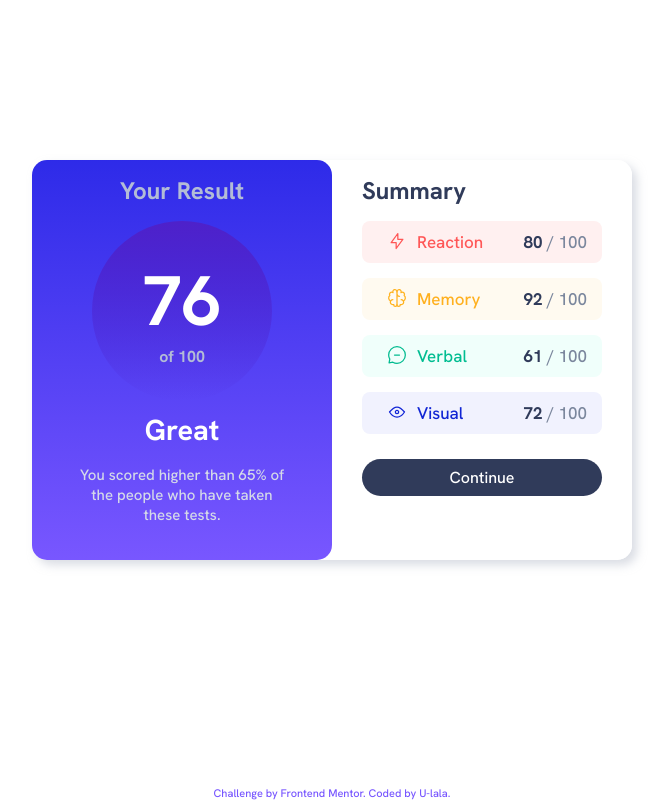
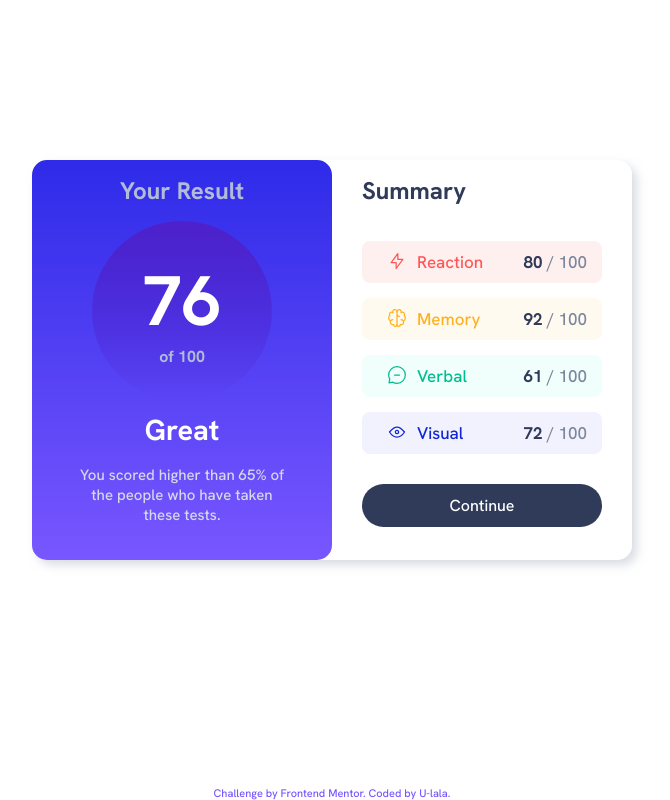
Before and after one commit to u-lala/Summary-Component, a plain HTML site: page index.html in a window 1280 px wide. Shown: the whole page, without its empty margins (308-978 px from the left). Drawn offline with Linux system fonts and the light colour scheme.

Commit message:
style changes

```diff
--- a/styles.css
+++ b/styles.css
@@ -56,6 +56,7 @@ body {
     padding: 15px 0;
     text-align: left;
     color: hsl(224, 30%, 27%);
+    margin-bottom: 20px;
 }
 .section2 {
     background-color: hsl(0, 0%, 100%);
@@ -68,7 +69,7 @@ body {
     flex-direction: column;
     align-items: stretch;
     gap: 15px;
-    margin-bottom: 25px;
+    margin-bottom: 30px;
 }
 .values > div{
     display: flex;
@@ -172,7 +173,7 @@ svg {
     color: hsl(220, 15%, 55%);
 }
 .btn {
-    padding: 0.5rem 2rem;
+    padding: 0.7rem 2rem;
     width: 100%;
     /* margin-left: 32px;
     margin-top: 18px; */
```
